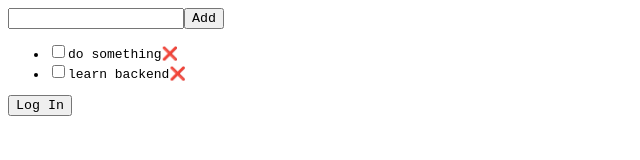
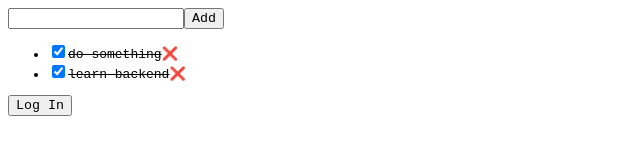
Before and after one commit to bigshaq1230/front-vue, a Vue app: page / in a window 1280 px wide. Shown: the top 160 px of the page, without its empty margins (0-640 px from the left). Built offline with nearby package versions, Linux system fonts and the light colour scheme.

Commit message:
fixed the checkbox

```diff
--- a/src/components/TodoList.vue
+++ b/src/components/TodoList.vue
@@ -141,10 +141,10 @@ function add() {
         }
     );
     edits.value.push({
-        label:input.value,
-        type:'add',
+        label: input.value,
+        type: 'add',
         info: {
-            state:true
+            state: true
         }
     })
     input.value = "";
@@ -152,22 +152,22 @@ function add() {
 }
 function remove(index) {
     edits.value.push({
-        label:list.value[index].label,
-        type:'remove',
+        label: list.value[index].label,
+        type: 'remove',
         info: {}
     })
-    list.value.splice(index,1)
+    list.value.splice(index, 1)
     update()
 
 }
 function done(index) {
     list.value[index].state = !list.value[index].state;
     edits.value.push({
-        label:list.value[index].label,
-        type:'edit',
+        label: list.value[index].label,
+        type: 'edit',
         info: {
-            collum:'state',
-            value:list.value[index].state
+            collum: 'state',
+            value: list.value[index].state
         }
     })
     update();
@@ -180,13 +180,11 @@ function done(index) {
         <input type="text" v-model="input">
         <button @click="add">Add</button>
         <ul>
-            <span  v-for="(element, index) in list" :key="index" >
-            <li>
-                    <input type="checkbox" v-on:change="done(index)">
-
-                    <span v-if="element.state">{{ element.label }}</span>
-                    <span v-else style="text-decoration: line-through;">{{ element.label }}</span>
-
+            <span v-for="(element, index) in list" :key="index">
+                <li>
+                    <input type="checkbox" v-on:click="done(index)" v-model="element.state">
+                    <span v-if="element.state"  style="text-decoration: line-through;">{{ element.label }}</span>
+                    <span v-else >{{ element.label }}</span>
                     <span @click="remove(index)" style="cursor: pointer;">❌</span>
                 </li>
             </span>
```
